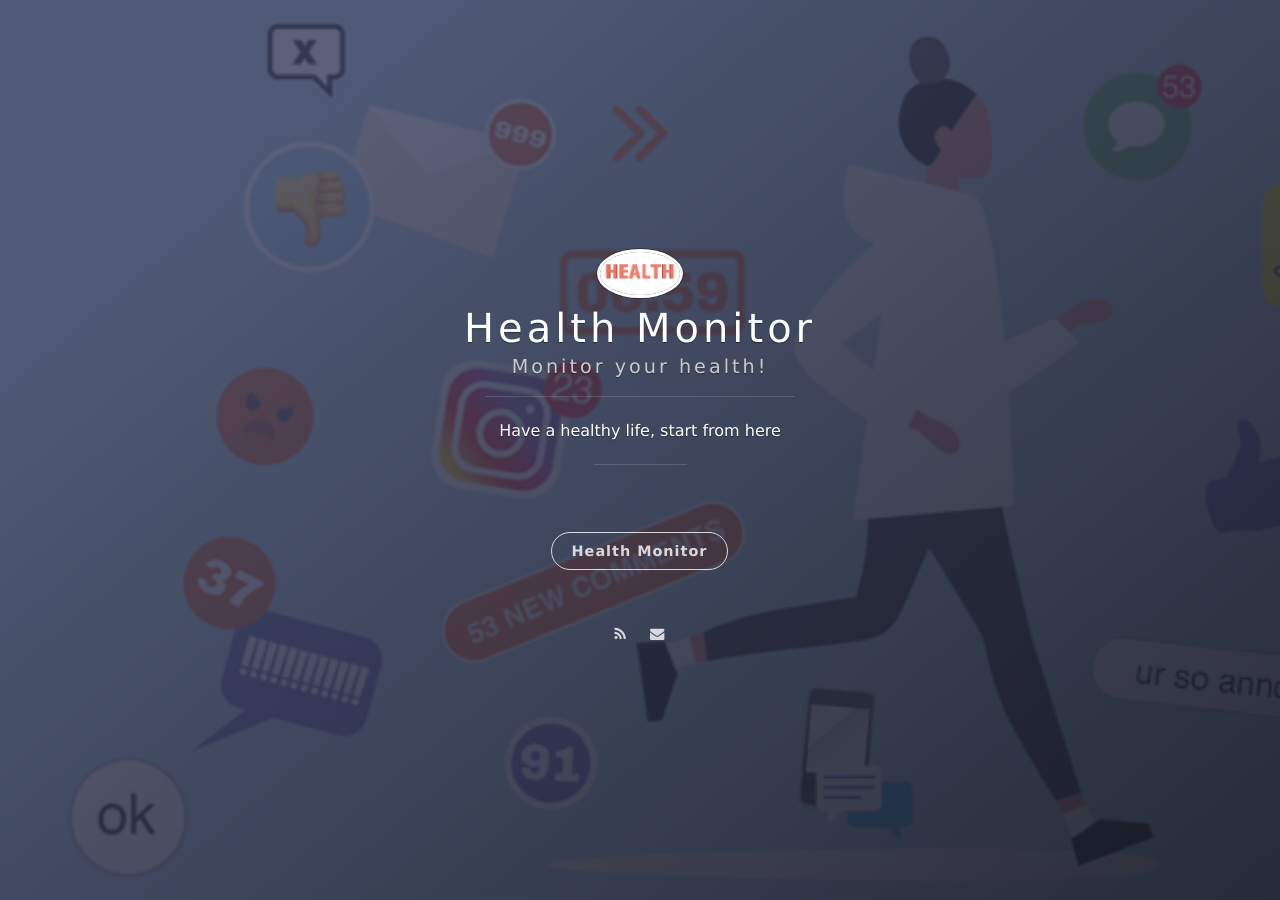
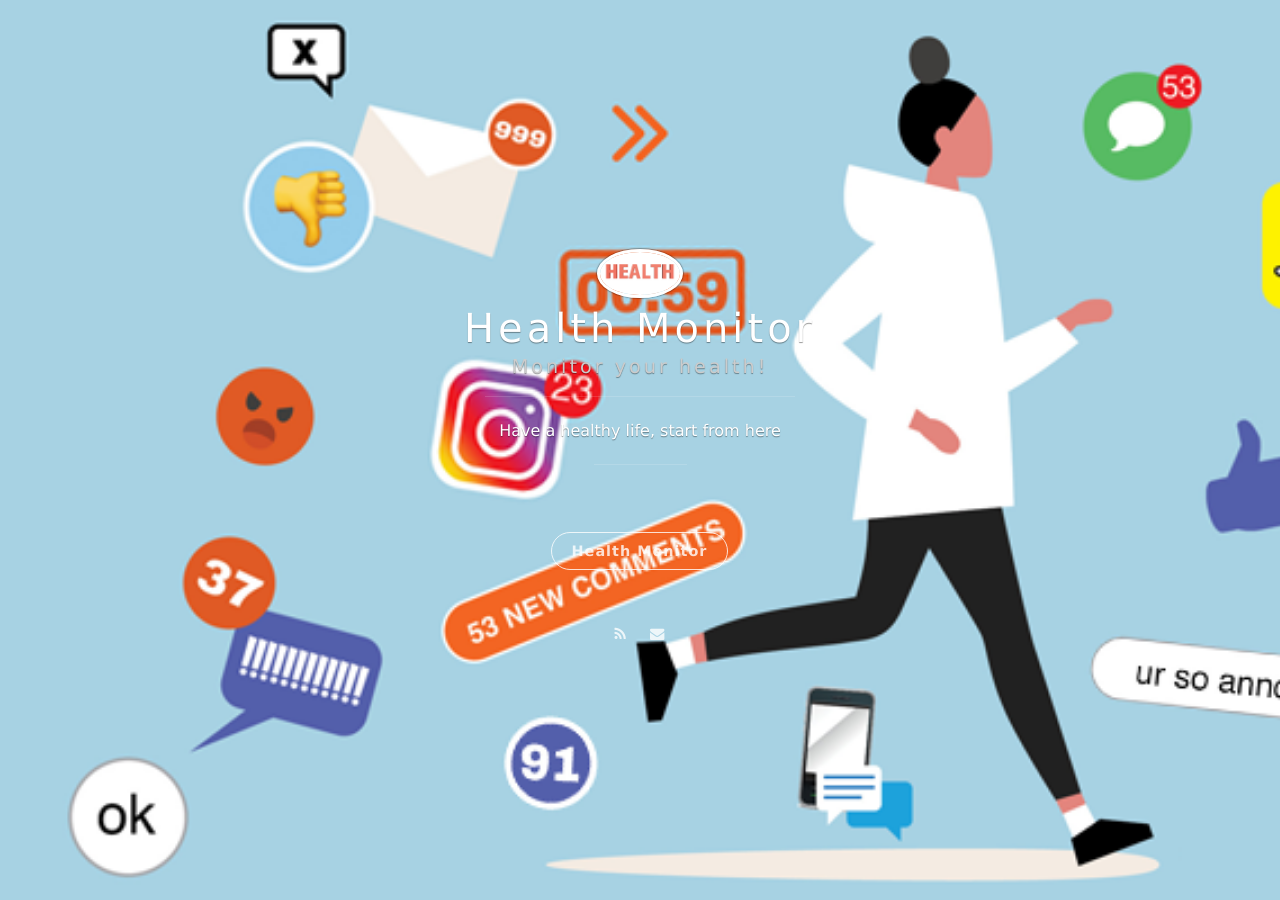
Before and after one commit to rbu1996/rbu1996.github.io, a Jekyll site: the page built from index.html, in a window 1280 px wide. Built offline with Jekyll 4.4.1, drawn with Linux system fonts in a browser that asks for light colours; nearby versions of some CDN libraries; the list of posts is cut into pages by our own code.

Commit message:
Update _config.yml

```diff
--- a/_config.yml
+++ b/_config.yml
@@ -2,42 +2,24 @@
 title: Health Monitor
 subtitle: Monitor your health!
 description: Have a healthy life, start from here
-# creator: <a href="http://onev.cat">@onevcat</a>
-
-# url: "http://vno.onevcat.com"
 
 permalink: /:year/:month/:title/
 
-# Format
 highlighter: rouge
 
-# supported colors: blue, green, purple, red, orange or slate. If you need clear, leave it empty.
-cover_color: slate
+cover_color:
 
-# The blog button should not be removed.
 blog_button:
     title: Health Monitor
     description: Monitor your health
 
-# Navigation buttons in the front page.
 nav:
-    # - {title: Projects, description: My Projects, url: 'https://github.com/rbu1996'}
-    # - {title: Another Button, description: A button, url: 'http://example.com'}
 
-# Pagination
-gems: [jekyll-paginate]
-paginate: 10
-paginate_path: "page/:num/"
+# gems: [jekyll-paginate]
+# paginate: 10
+# paginate_path: "page/:num/"
 
-# Comment
-# comment:
-#    disqus: vno-jekyll
-    # duoshuo:
 
 # Social
 social:
     mail: ride.bu0921@gmail.com
-# Google Analytics
-# ga:
-    # id: your_ga_id
-    # host: your_host
```
